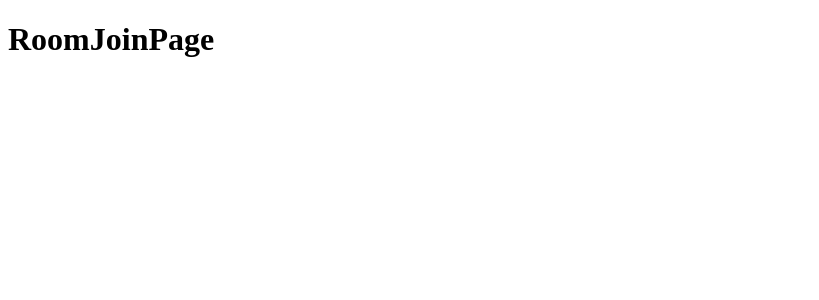
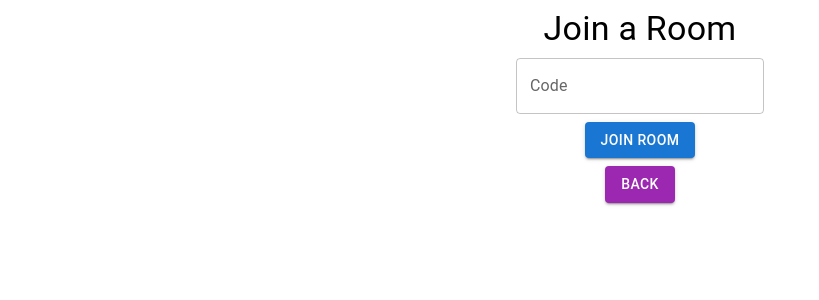
Before and after one commit to MarcoFernstaedt/JukeboxJoin-ReactDjango, a React app in the folder juke_box_join/frontend/: page /join in a window 1280 px wide. Shown: the top 300 px of the page, without its empty margins (0-819 px from the left). Built offline with nearby package versions, Linux system fonts and the light colour scheme; the HTML template or start-up script is replaced by a standard one.

Commit message:
add room join page basic layout  basic console message on submit

```diff
--- a/juke_box_join/frontend/src/components/RoomJoinPage.js
+++ b/juke_box_join/frontend/src/components/RoomJoinPage.js
@@ -1,7 +1,53 @@
-import React from "react";
+import React, { useState } from "react";
+import { Link, useNavigate } from "react-router-dom";
+import { TextField, Button, Grid, Typography } from "@mui/material";
 
 const RoomJoinPage = () => {
-  return <h1>RoomJoinPage</h1>;
+  const [roomCode, setRoomCode] = useState("");
+  const [error, setError] = useState("");
+  const navigate = useNavigate();
+
+  const _handleTextFieldChange = (e) => {
+    setRoomCode(e.target.value);
+  };
+
+  const _handleRoomJoin = () => {
+    console.log("Join room with code:", roomCode);
+    // Here, add logic to validate and join the room,
+    // and then navigate to the room page, if successful.
+    // navigate(`/room/${roomCode}`);
+  };
+
+  return (
+    <Grid container spacing={1}>
+      <Grid item xs={12} sx={{ textAlign: "center" }}>
+        <Typography component="h4" variant="h4">
+          Join a Room
+        </Typography>
+      </Grid>
+      <Grid item xs={12} sx={{ textAlign: "center" }}>
+        <TextField
+          error={error !== ""}
+          label="Code"
+          placeholder="Enter a Room Code"
+          value={roomCode}
+          onChange={_handleTextFieldChange}
+          helperText={error}
+          variant="outlined"
+        />
+      </Grid>
+      <Grid item xs={12} sx={{ textAlign: "center" }}>
+        <Button variant="contained" color="primary" onClick={_handleRoomJoin}>
+          Join Room
+        </Button>
+      </Grid>
+      <Grid item xs={12} sx={{ textAlign: "center" }}>
+        <Button variant="contained" color="secondary" to='/' component={Link}>
+          Back
+        </Button>
+      </Grid>
+    </Grid>
+  );
 };
 
 export default RoomJoinPage;
```
